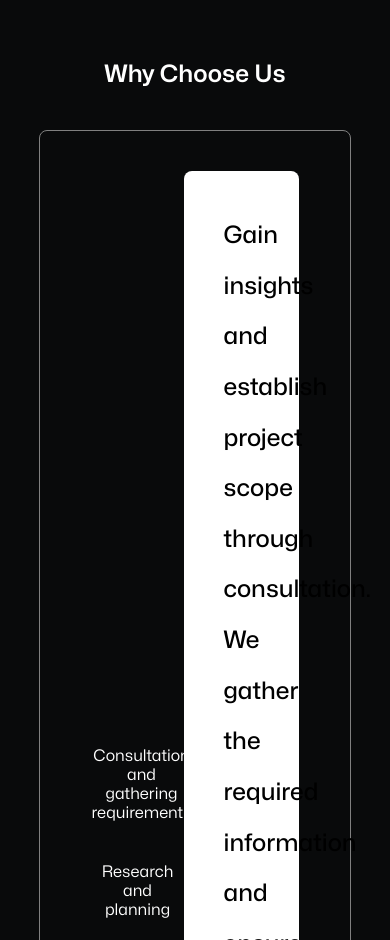
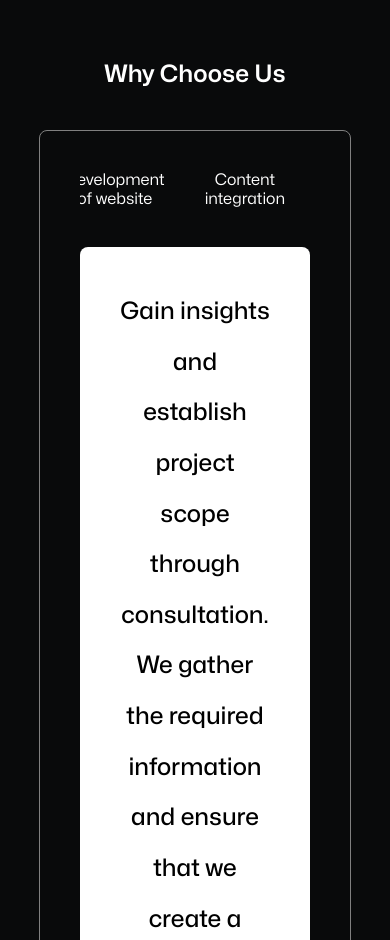
Before and after one commit to manishjina/devRiserWebsite, a Next.js app in the folder dev_frontend/: page /pages/webdevelopment in a window 390 px wide. Shown: the part 1060-2000 px from the top of the page. Built offline with nearby package versions, Linux system fonts and the light colour scheme.

Commit message:
Made change to web dev lower part

```diff
--- a/dev_frontend/src/app/pages/webdevelopment/webdevelopment.css
+++ b/dev_frontend/src/app/pages/webdevelopment/webdevelopment.css
@@ -857,4 +857,45 @@
     font-size: 16px;
     width: 100%;
   }
+  ._big-card-container {
+
+    width: 80vw;
+    height: 100%;
+    align-items: center;
+    justify-content: center;
+    display: flex;
+    flex-direction: column;
+    padding: 40px;
+    border: 1px solid grey;
+    border-radius: 8px;
+    box-shadow: 0 2 2 2;
+    margin-bottom: 80px;
+  }
+
+  ._big-card-container-child1 {
+    width: 100%;
+    height: 100%;
+    align-items: center;
+    justify-content: center;
+    display: flex;
+    flex-direction: row;
+    overflow-x: hidden;
+    align-items: flex-start;
+    gap: 40px;
+  }
+
+  ._big-card-container-child2 {
+
+    width: 100%;
+    min-height: 100%;
+    align-items: center;
+    justify-content: center;
+    background-color: #ffffff;
+    color: #000000;
+    padding: 40px;
+    border-radius: 8px;
+    font-size: 24px;
+    font-weight: 500;
+    line-height: 211.2%;
+  }
 }
```
